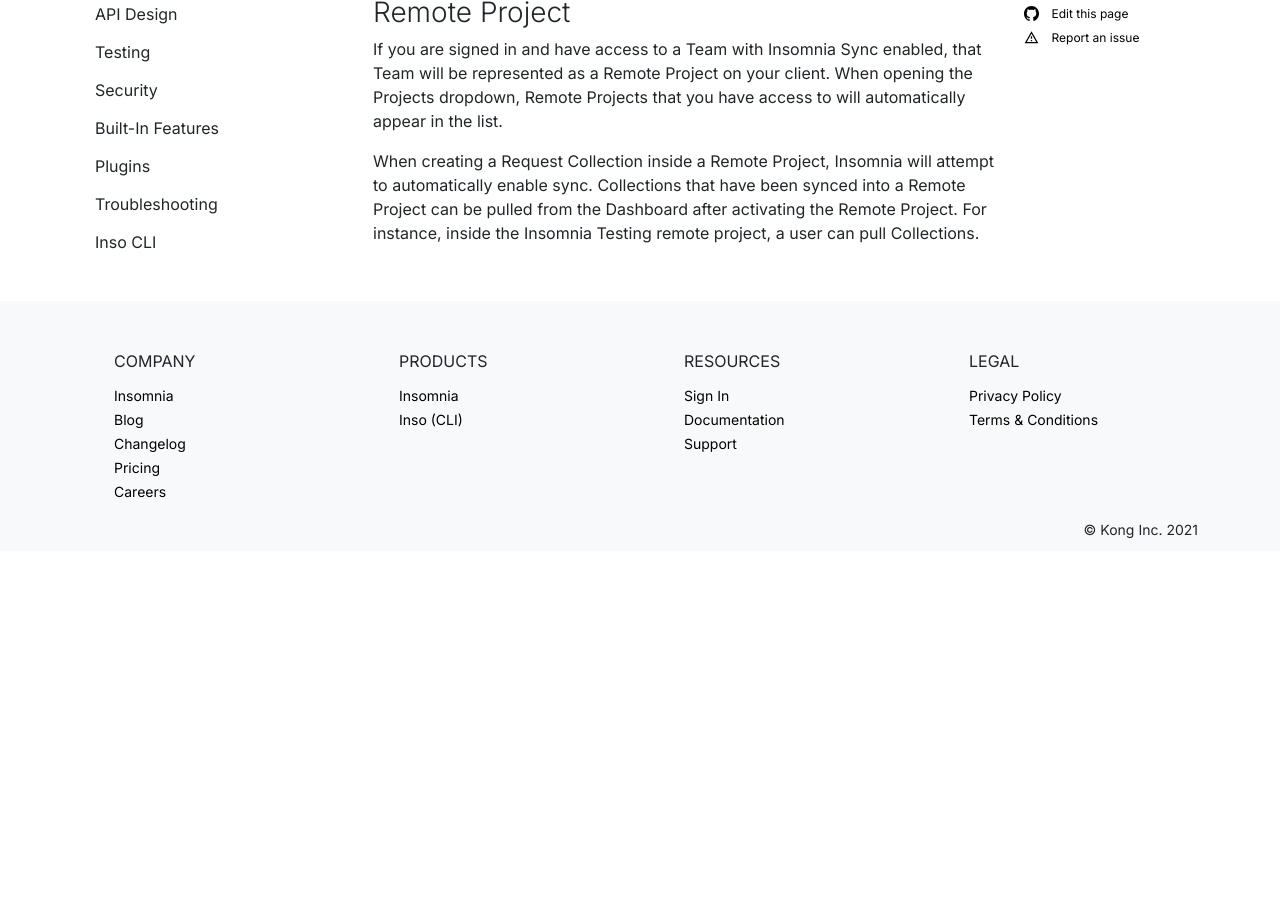
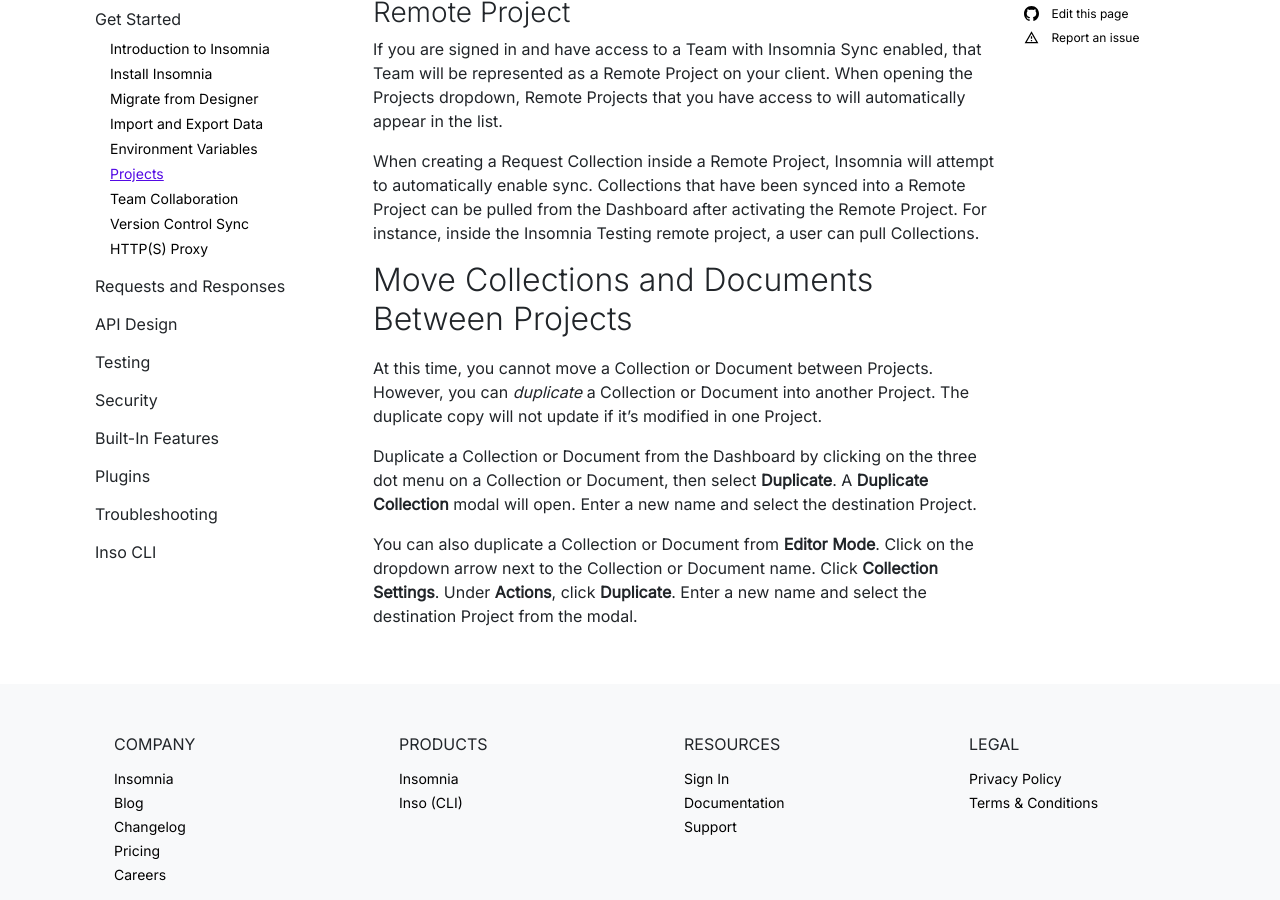
Before and after one commit to Kong/insomnia-docs, a Jekyll site: the page built from docs/insomnia/projects.md, in a window 1280 px wide and 900 px high, scrolled down 1150 px. Built offline with Jekyll 4.4.1, drawn with Linux system fonts in a browser that asks for light colours; comment, search, counter and statistics services are not loaded; before the commit the page ends 1701 px from its top, so only the background shows below that.

Commit message:
add Move Collections and Documents Between Projects

```diff
--- a/docs/insomnia/projects.md
+++ b/docs/insomnia/projects.md
@@ -17,12 +17,23 @@
 _Projects are available via the main Insomnia dropdown. Here, you will find the Default Project listed first next to the home icon._
 
 ### Default Project
+
 This is a persistent Project that always exists for all users by default. It cannot be renamed or deleted. It appears next to the home icon in the Projects dropdown menu.
 
 ### Local Project
+
 A local project can be created locally within the application to group Collections and Documents. This only exists on your client, it is not included in any export file, and is not part of your sync data.
 
 ### Remote Project
+
 If you are signed in and have access to a Team with Insomnia Sync enabled, that Team will be represented as a Remote Project on your client. When opening the Projects dropdown, Remote Projects that you have access to will automatically appear in the list.
 
 When creating a Request Collection inside a Remote Project, Insomnia will attempt to automatically enable sync. Collections that have been synced into a Remote Project can be pulled from the Dashboard after activating the Remote Project. For instance, inside the Insomnia Testing remote project, a user can pull Collections.
+
+## Move Collections and Documents Between Projects
+
+At this time, you cannot move a Collection or Document between Projects. However, you can _duplicate_ a Collection or Document into another Project. The duplicate copy will not update if it's modified in one Project.
+
+Duplicate a Collection or Document from the Dashboard by clicking on the three dot menu on a Collection or Document, then select **Duplicate**. A **Duplicate Collection** modal will open. Enter a new name and select the destination Project.
+
+You can also duplicate a Collection or Document from **Editor Mode**. Click on the dropdown arrow next to the Collection or Document name. Click **Collection Settings**. Under **Actions**, click **Duplicate**. Enter a new name and select the destination Project from the modal.
```
